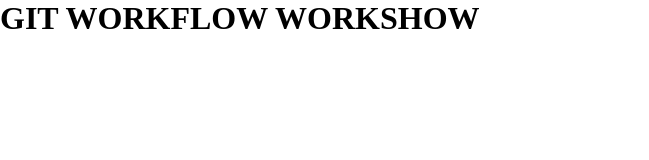
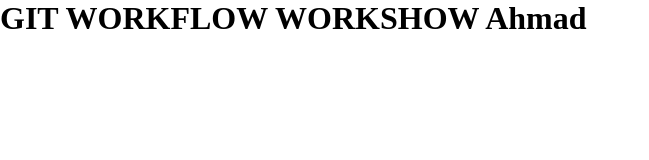
Before and after one commit to FACG4/GSG-Library-a, a plain HTML site: page index.html in a window 1280 px wide. Shown: the whole page, without its empty margins (0-649 px from the left). Drawn offline with Linux system fonts and the light colour scheme.

Commit message:
first edited

```diff
--- a/index.html
+++ b/index.html
@@ -5,12 +5,12 @@
     <meta charset="UTF-8">
     <meta name="viewport" content="width=device-width, initial-scale=1.0">
     <link rel="stylesheet" href="style.css">
-    <title>Git Workflow Workshop</title>
+    <title>Git Workflow Workshop Ahmad</title>
 </head>
 
 <body>
 
-    <h1 class="some-heading">GIT WORKFLOW WORKSHOW</h1>
+    <h1 class="some-heading">GIT WORKFLOW WORKSHOW Ahmad</h1>
 
 </body>
 
```
